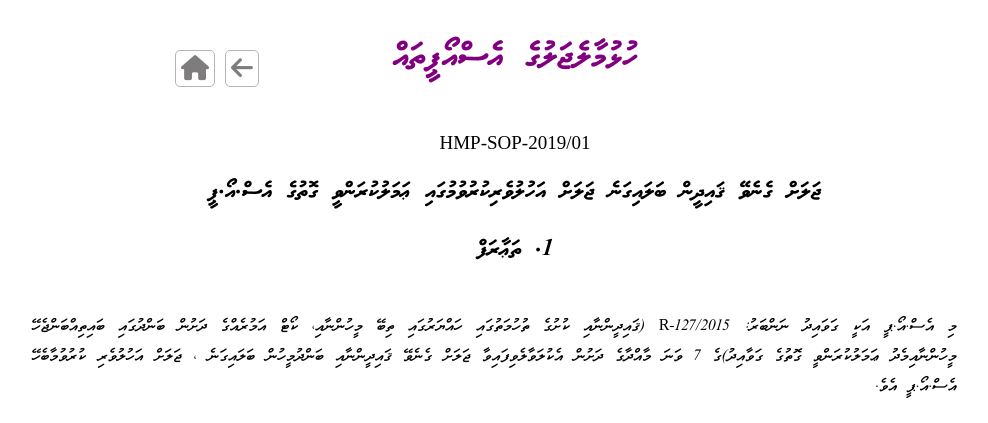
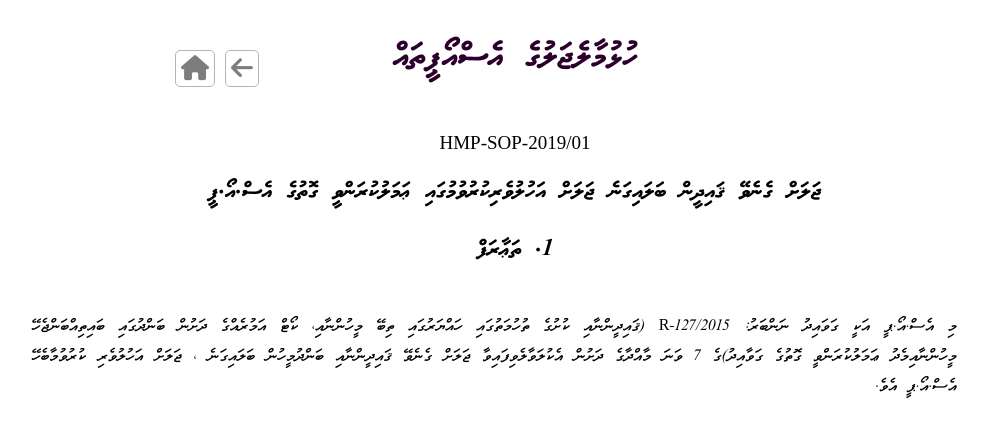
Before and after one commit to hprison/hmpsop, a PHP site: page /1-1.html in a window 1280 px wide. Shown: the top 423 px of the page, without its empty margins (125-1113 px from the left). Run offline with PHP 8.4, Linux system fonts and the light colour scheme; some libraries are stand-ins or nearby versions.

Commit message:
Update style.css

```diff
--- a/style.css
+++ b/style.css
@@ -53,7 +53,7 @@ h1 {
     font-size: 36px;
     margin-bottom: 45px;
     text-align: center;
-    color: purple;
+    color: rgb(44, 0, 44);
 }
 
 h2 {
```
